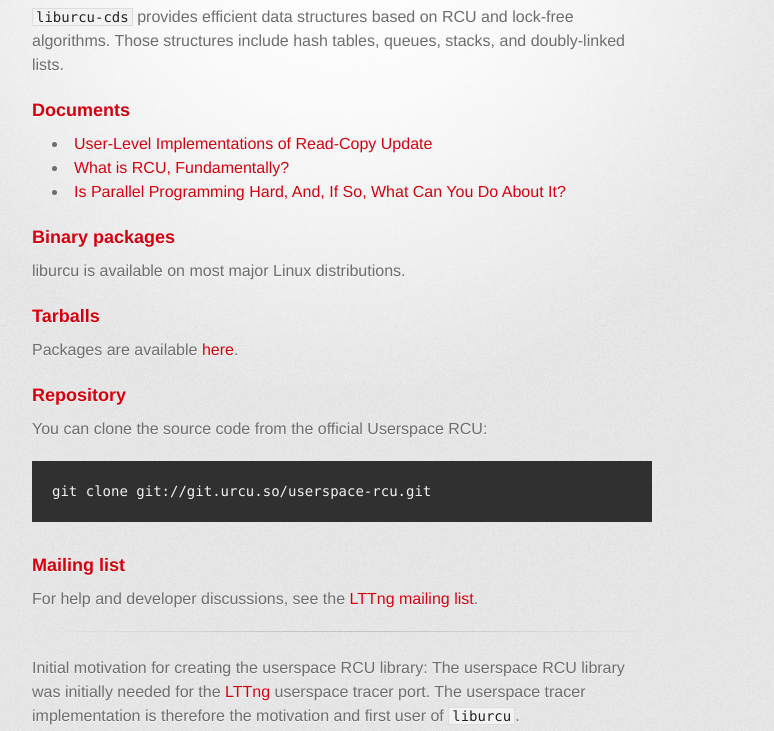
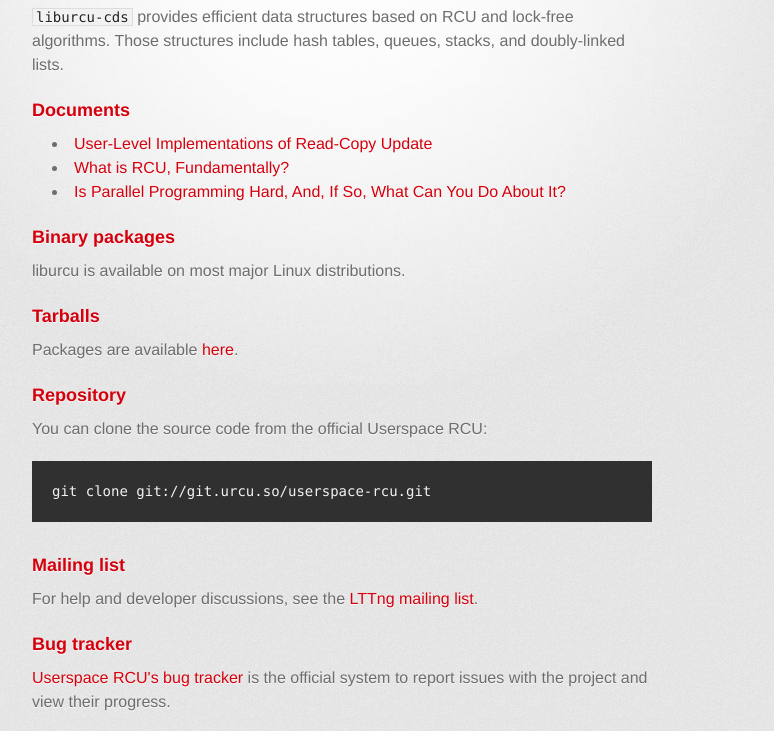
Before and after one commit to urcu/urcu.github.io, a plain HTML site: page index.html in a window 1280 px wide. Shown: the part 189-920 px from the top of the page, without its empty margins (298-1072 px from the left). Drawn offline with Linux system fonts and the light colour scheme; a web font is replaced by a local one.

Commit message:
Add Bug tracker section in header

```diff
--- a/index.html
+++ b/index.html
@@ -53,10 +53,17 @@
             You can clone the source code from the official Userspace RCU:
           </p>
 <pre><code>git clone git://git.urcu.so/userspace-rcu.git</code></pre>
+
           <h3>Mailing list</h3>
           <p>
             For help and developer discussions, see the
             <a href="http://lists.casi.polymtl.ca/cgi-bin/mailman/listinfo/ltt-dev">LTTng mailing list</a>.
+          </p>
+
+          <h3>Bug tracker</h3>
+          <p>
+            <a href="http://bugs.lttng.org/projects/urcu">Userspace RCU's bug tracker</a>
+            is the official system to report issues with the project and view their progress.
           </p>
 
           <hr>
```
